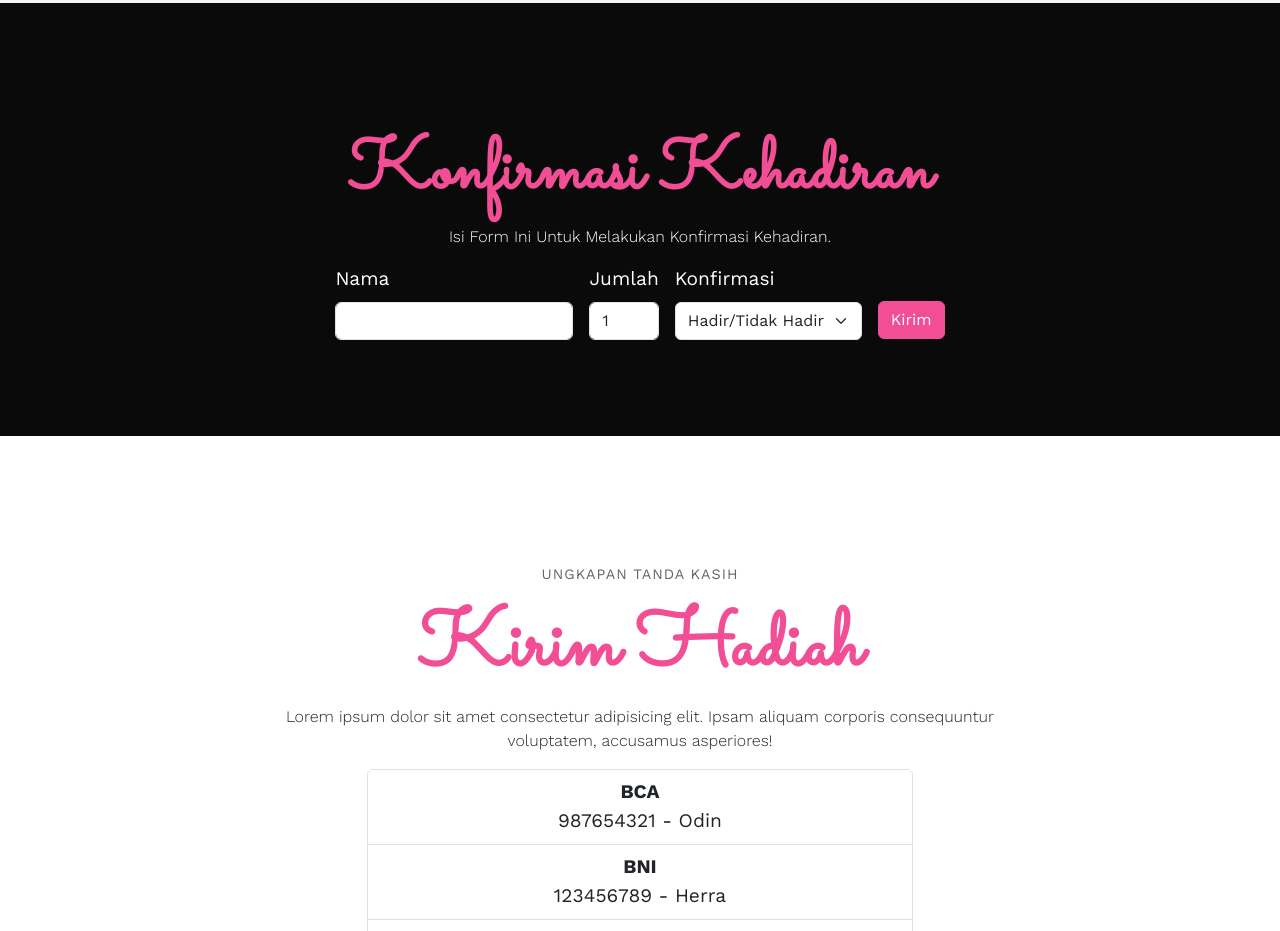
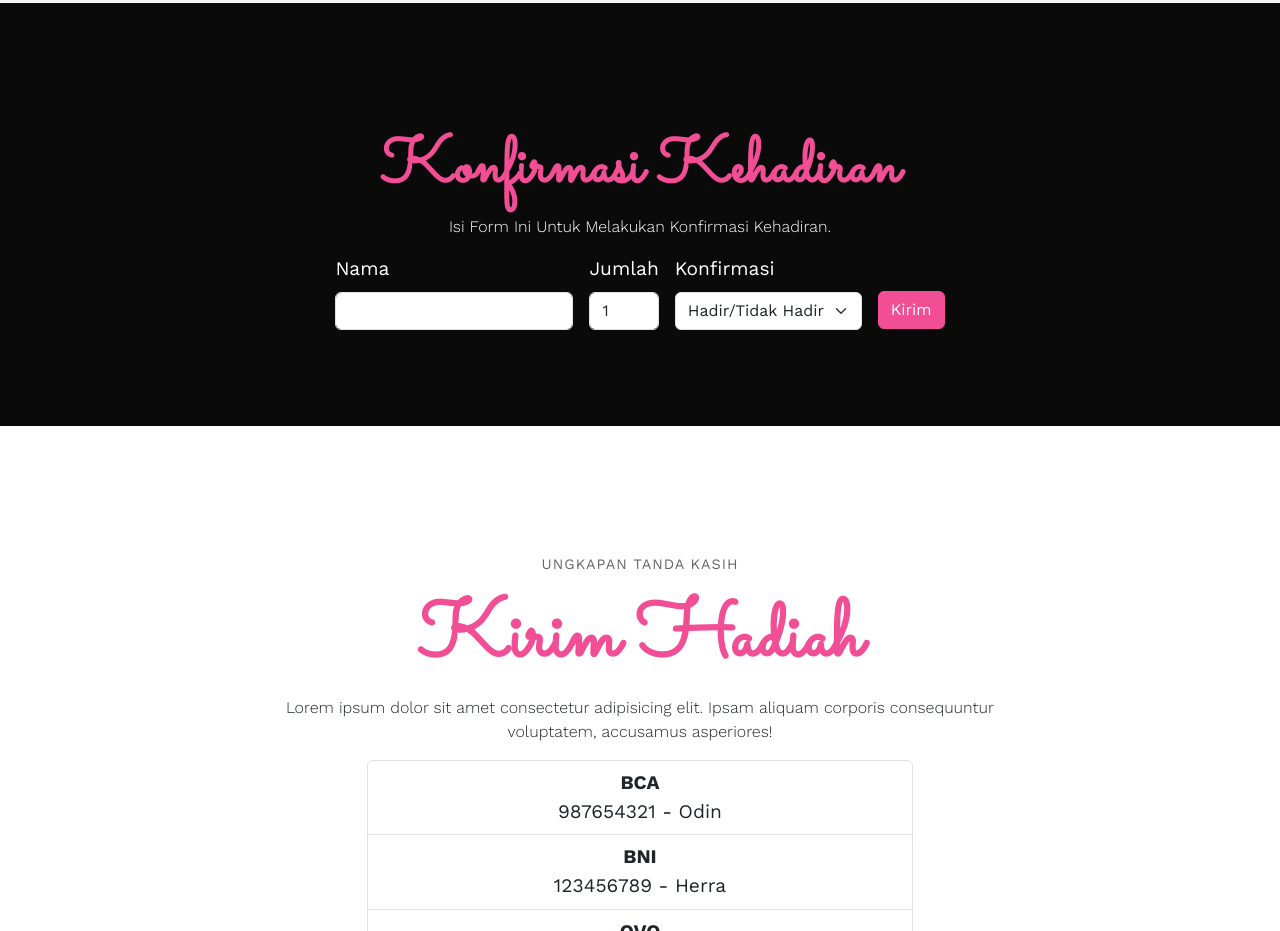
Before and after one commit to rifkymaulana69/rifkymaulana69.github.io, a plain HTML site: page index.html in a window 1280 px wide. Shown: the part 5200-6131 px from the top of the page. Drawn offline with nearby package versions, Linux system fonts and the light colour scheme; some packages are replaced by stand-ins of ours; a script that the page names is missing.

Commit message:
Update style.css

```diff
--- a/style.css
+++ b/style.css
@@ -315,7 +315,7 @@ body {
 }
 
 .rsvp h2 {
-    font-size: 4.5rem;
+    font-size: 4rem;
 }
 
 .rsvp p {
@@ -479,7 +479,7 @@ footer li {
 }
 
 /* handphone */
-@media (max-width: 576px) {
+@media (max-width: 425px) {
     html {
         font-size: 60%;
     }
```
